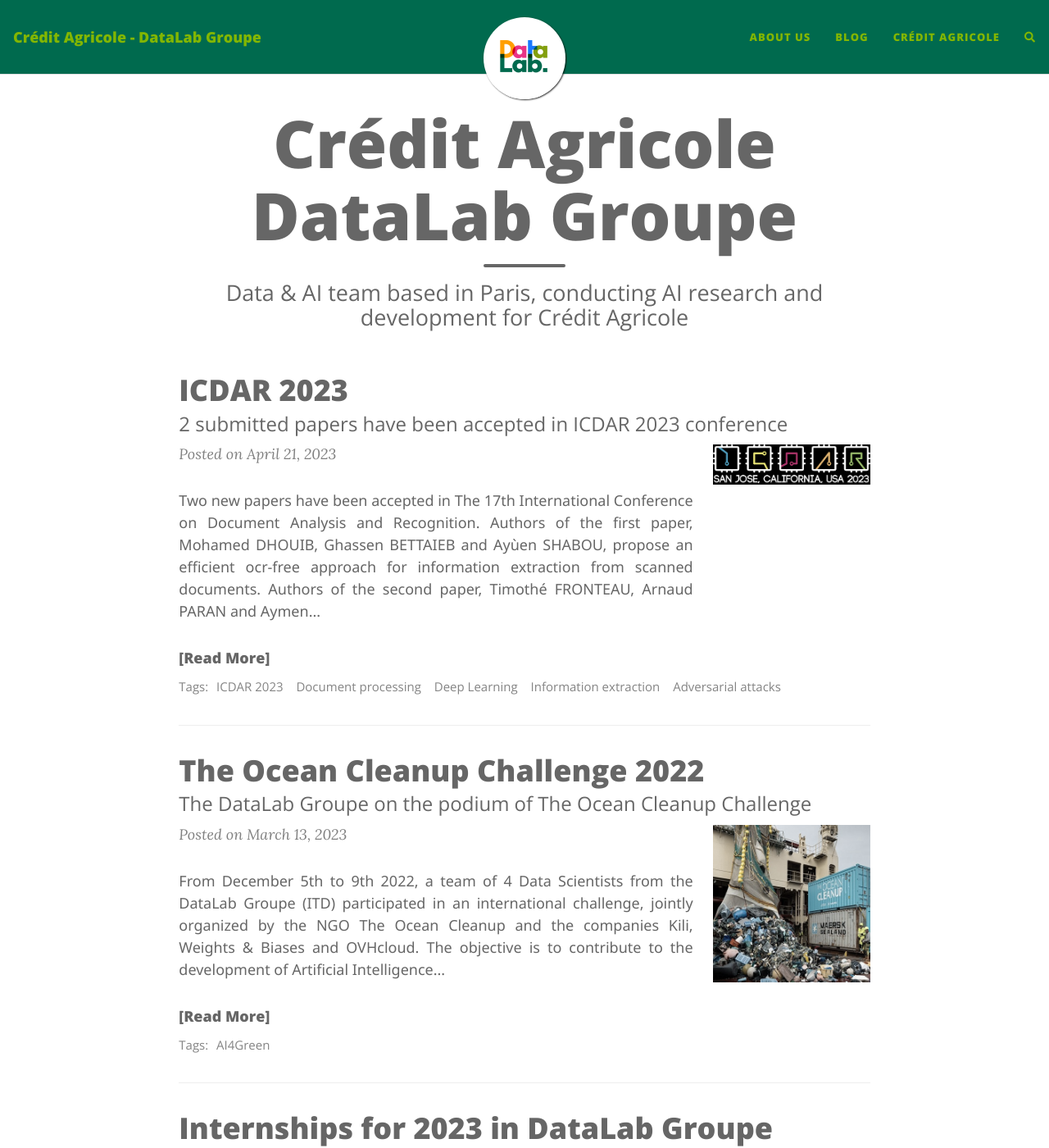
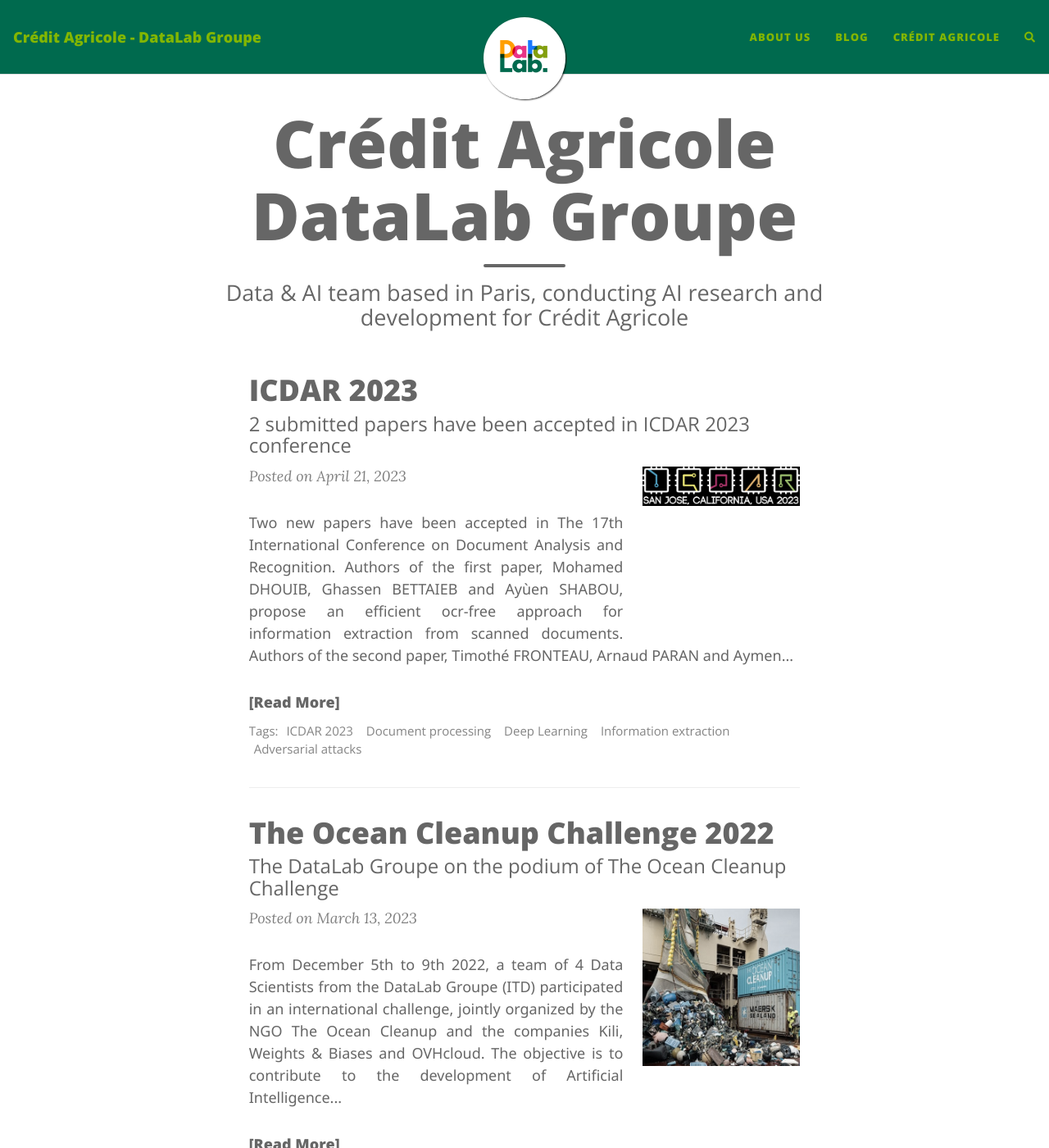
Before and after one commit to DataLab-Groupe/DataLab-Groupe.github.io, a Jekyll site: the page built from index.html, in a window 1280 px wide and 1400 px high. Shown: the whole window at 82% size. Built offline with Jekyll 4.4.1, drawn with Linux system fonts in a browser that asks for light colours; nearby versions of some CDN libraries; comment, search, counter and statistics services are not loaded.

Commit message:
solved responsiveness issue

```diff
--- a/_includes/header.html
+++ b/_includes/header.html
@@ -23,7 +23,7 @@
 <header class="header-section {% if page.cover-img %}has-img{% endif %}">
 {% if page.cover-img %}
 <div class="big-img intro-header">
-  <div class="container-md">
+  <div class="container-xxl">
     <div class="row">
       <div class="col-xl-8 offset-xl-2 col-lg-10 offset-lg-1">
         <div class="{{ include.type }}-heading">
--- a/_layouts/default.html
+++ b/_layouts/default.html
@@ -4,7 +4,7 @@
 
 <div class="intro-header"></div>
 
-<div role="main" class="{% if page.full-width %} container-fluid {% else %} container-md {% endif %}">
+<div role="main" class="{% if page.full-width %} container-fluid {% else %} container-xxl my-custom-base {% endif %}">
   {% if page.before-content %}
     <div class="before-content">
       {% for file in page.before-content %}
--- a/_layouts/minimal.html
+++ b/_layouts/minimal.html
@@ -20,7 +20,7 @@
 
   <body>
 
-    <div role="main" class="{% if page.full-width %} container-fluid {% else %} container-md {% endif %} main-content">
+    <div role="main" class="{% if page.full-width %} container-fluid {% else %} container-xxl my-custom-base {% endif %} main-content">
       {% if page.before-content %}
         <div class="before-content">
           {% for file in page.before-content %}
--- a/_layouts/page.html
+++ b/_layouts/page.html
@@ -4,7 +4,7 @@
 
 {% include header.html type="page" %}
 
-<div class="{% if page.full-width %} container-fluid {% else %} container-md {% endif %}" role="main">
+<div class="{% if page.full-width %} container-fluid {% else %} container-xxl my-custom-base {% endif %}" role="main">
   <div class="row">
     <div class="{% if page.full-width %} col {% else %} col-xl-8 offset-xl-2 col-lg-10 offset-lg-1 {% endif %}">
       {% if page.before-content %}
--- a/_layouts/post.html
+++ b/_layouts/post.html
@@ -4,7 +4,7 @@
 
 {% include header.html type="post" %}
 
-<div class="{% if page.full-width %} container-fluid {% else %} container-md {% endif %}">
+<div class="{% if page.full-width %} container-fluid {% else %} container-xxl my-custom-base {% endif %}">
   <div class="row">
     <div class="{% if page.full-width %} col {% else %} col-xl-8 offset-xl-2 col-lg-10 offset-lg-1 {% endif %}">
 
--- a/assets/css/custom-row.css
+++ b/assets/css/custom-row.css
@@ -1,4 +1,6 @@
-.row {
-    margin-right: -100px;
-    margin-left: -100px
+@media (max-width: 1400px) {
+	.my-custom-base {
+		padding-left: 10%;
+		padding-right: 10%;
+	}
 }
```
